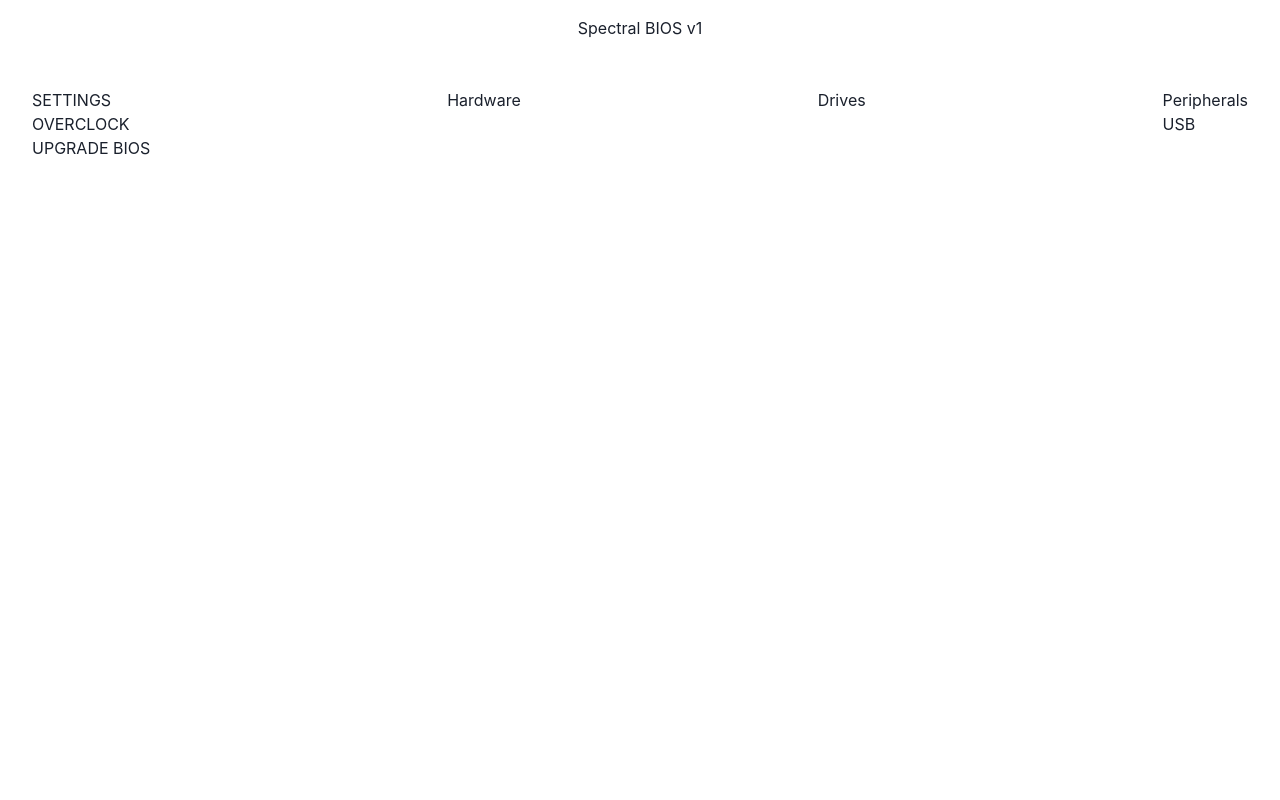
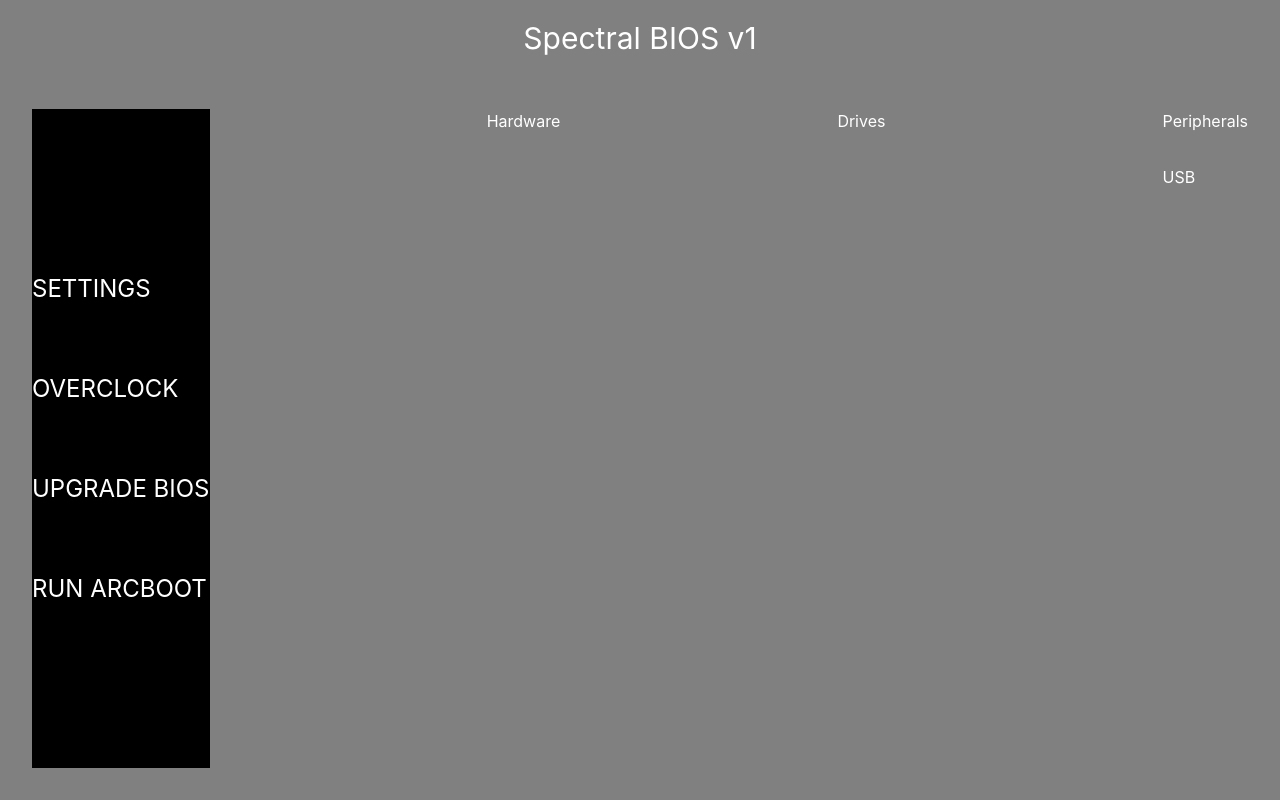
Before and after one commit to SpectralProject/Spectro-Simulator, a Next.js app in the folder frontend/: page /bios in a window 1280 px wide. Built offline with nearby package versions, Linux system fonts and the light colour scheme.

Commit message:
Add more skeletal code

```diff
--- a/frontend/src/pages/bios/index.tsx
+++ b/frontend/src/pages/bios/index.tsx
@@ -1,19 +1,20 @@
 import { Text, Flex, Spacer, Box } from '@chakra-ui/react'
 import type { NextPage } from 'next'
-import SpectroLogo from "../public/img/SpectroLogo.png"
+import Link from 'next/link'
 
 const BiosMain: NextPage = () => {
     return (
         <>
-            <Flex flexDir="column">
-                <Box w="100%" textAlign="center" p="1rem">
+            <Flex flexDir="column" maxH="100vh" h="100vh" backgroundColor="grey" color="white">
+                <Box w="100%" textAlign="center" p="1rem" fontSize="3xl">
                     <Text>Spectral BIOS v1</Text>
                 </Box>
-                <Flex flexDir="row" p="2rem">
-                    <Flex id="spectral-bios-sidebar" flexDir="column">
-                        <Text>SETTINGS</Text>
-                        <Text>OVERCLOCK</Text>
-                        <Text>UPGRADE BIOS</Text>
+                <Flex flexDir="row" p="2rem" h="100%">
+                    <Flex id="spectral-bios-sidebar" flexDir="column" justifyContent="center" backgroundColor="black" fontSize="2xl">
+                        <Text mb="4rem">SETTINGS</Text>
+                        <Text mb="4rem">OVERCLOCK</Text>
+                        <Text mb="4rem">UPGRADE BIOS</Text>
+                        <Link href="../arcboot">RUN ARCBOOT</Link>
                     </Flex>
                     <Spacer />
 
@@ -28,8 +29,11 @@ const BiosMain: NextPage = () => {
                     </Flex>
                     <Spacer />
 
-                    <Flex flexDir="column">
-                        <Text>Peripherals</Text>
+                    <Flex flexDir="column" justifyContent="flex-start">
+                        <Box>
+                            <Text>Peripherals</Text>
+                        </Box>
+                        <Box mb="2rem" />
                         {/* peripherals here */}
                         <Text>USB</Text>
                     </Flex>
--- a/frontend/src/pages/index.tsx
+++ b/frontend/src/pages/index.tsx
@@ -1,11 +1,12 @@
 import type { NextPage } from 'next'
+import Link from 'next/link'
 
 const Home: NextPage = () => {
   return (
     <>
-      Hi
+      <Link href='/bios'>Boot Full Machine</Link>
+      <Link href='/simulator'>Simulate CPU</Link>
     </>
   )
 }
-
 export default Home
```
Also changed, not shown: frontend/src/pages/arcboot/index.tsx (+14 -3 lines), frontend/src/pages/kernel/index.tsx (added, +24 -0 lines), frontend/src/pages/simulator/index.tsx (added, +20 -0 lines).
